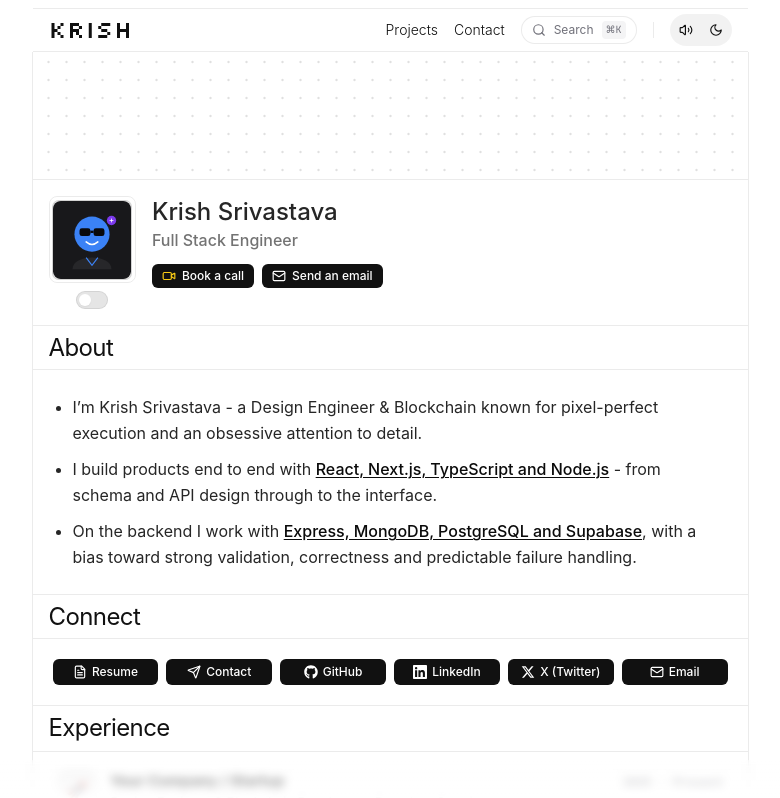
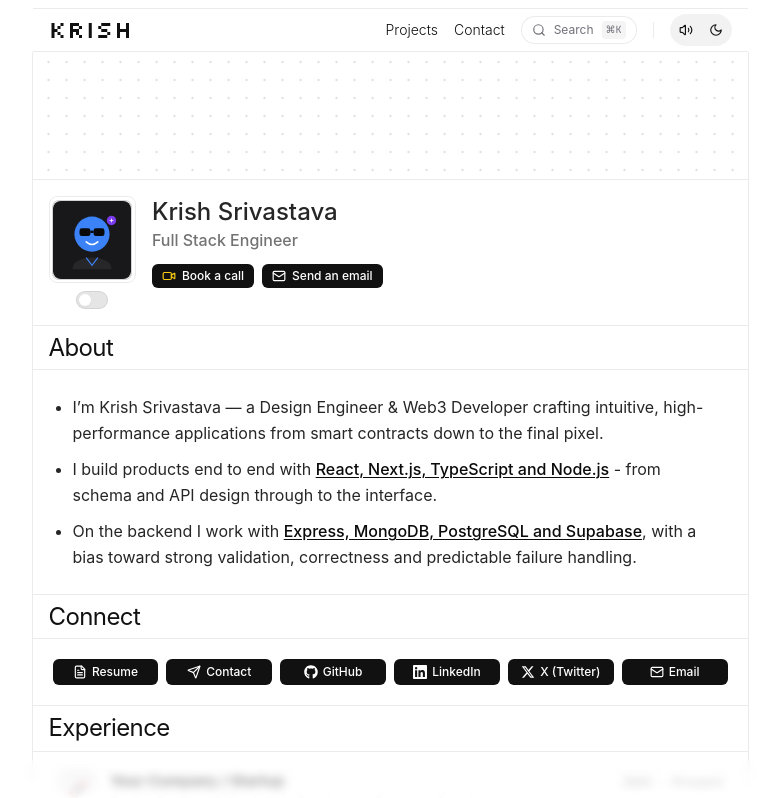
Before and after one commit to Thanos0s/portfolio, a Next.js app: page / in a window 1280 px wide. Shown: the top 798 px of the page, without its empty margins (250-1030 px from the left). Built offline with nearby package versions, Linux system fonts and the light colour scheme; a web font is replaced by a local one.

Commit message:
style: rewrite intro bio for professional impact and flow

```diff
--- a/src/app/layout.tsx
+++ b/src/app/layout.tsx
@@ -8,7 +8,7 @@ import { portfolioData } from '@/data/portfolio';
 
 export const metadata: Metadata = {
   title: `${portfolioData.personal.name} | ${portfolioData.personal.jobTitle}`,
-  description: `${portfolioData.personal.name} is a ${portfolioData.personal.jobTitle}, known for pixel-perfect execution and an obsessive attention to detail.`,
+  description: portfolioData.personal.about.intro,
   openGraph: {
     title: `${portfolioData.personal.name} | ${portfolioData.personal.jobTitle}`,
     description: portfolioData.personal.about.intro,
--- a/src/data/portfolio.ts
+++ b/src/data/portfolio.ts
@@ -13,7 +13,7 @@ export const portfolioData: PortfolioData = {
     ],
     about: {
       intro:
-        'I’m Krish Srivastava - a Design Engineer & Blockchain known for pixel-perfect execution and an obsessive attention to detail.',
+        'I’m Krish Srivastava — a Design Engineer & Web3 Developer crafting intuitive, high-performance applications from smart contracts down to the final pixel.',
       stack: {
         prefix: 'I build products end to end with ',
         highlighted: ['React, Next.js, TypeScript and Node.js'],
```
